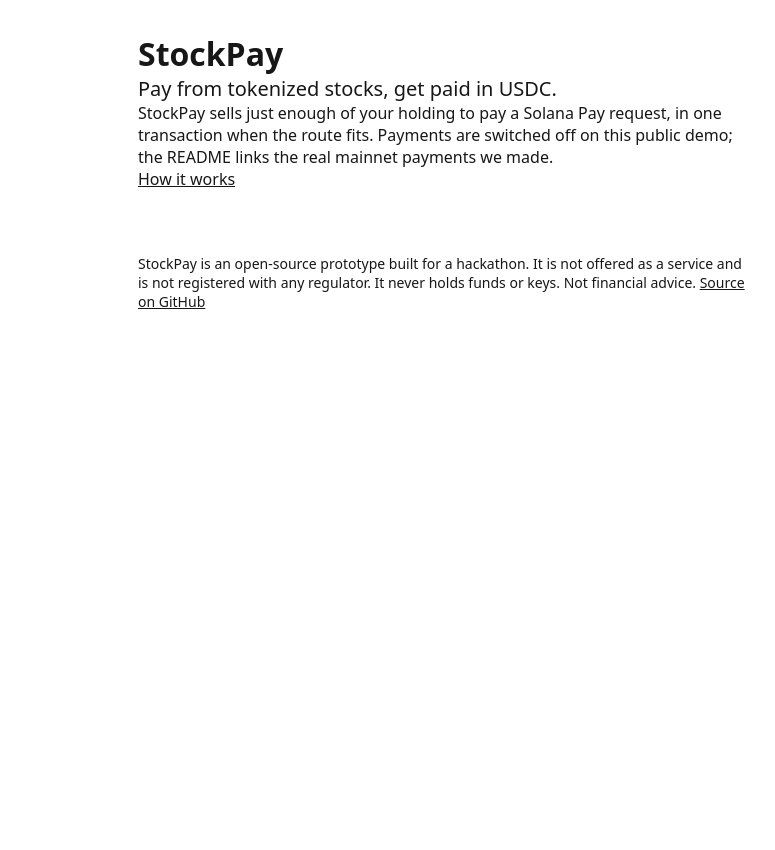
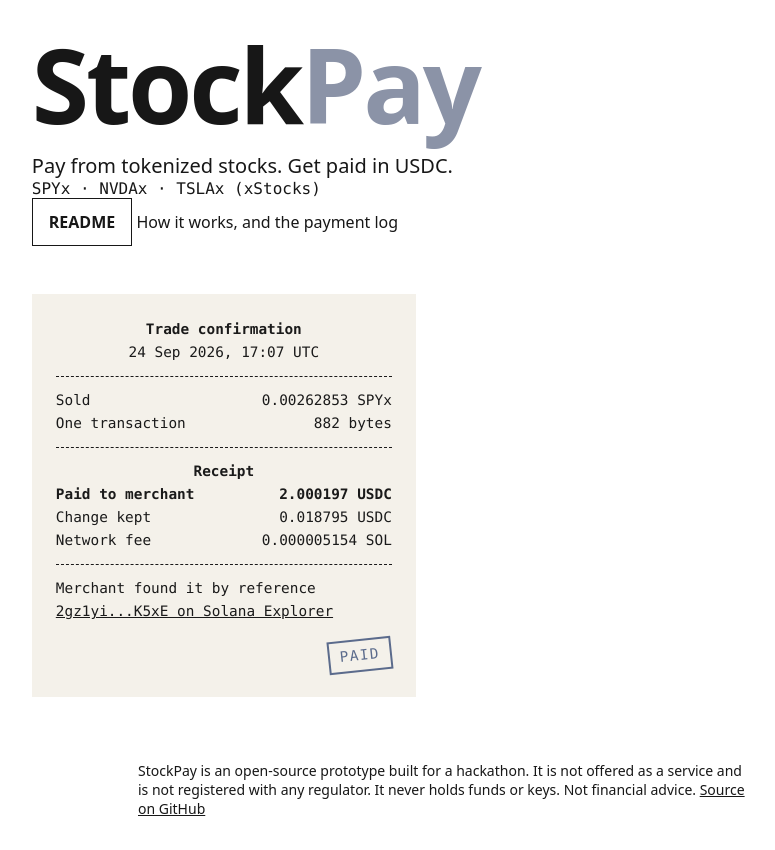
Before and after one commit to 0xLubna/stocksol, a Next.js app: page / in a window 1280 px wide. Shown: the whole page, without its empty margins (198-973 px from the left). Before the commit the page ends 800 px from the top, so only its background shows below. Built offline with nearby package versions, Linux system fonts and the light colour scheme.

Commit message:
payments switched off again on the public demo; the payment log covers SPYx, NVDAx and TSLAx

```diff
--- a/src/app/layout.tsx
+++ b/src/app/layout.tsx
@@ -4,7 +4,7 @@
 
 export const metadata: Metadata = {
   title: "StockPay",
-  description: "Pay a Solana Pay request from tokenized stocks and get paid in USDC. An open-source hackathon prototype.",
+  description: "Pay a Solana Pay request from tokenized stocks (SPYx, NVDAx, TSLAx) and get paid in USDC. An open-source hackathon prototype.",
 };
 
 export default function RootLayout({ children }: LayoutProps<"/">) {
--- a/src/app/page.tsx
+++ b/src/app/page.tsx
@@ -1,19 +1,103 @@
+import type { CSSProperties } from 'react';
 import { REPO_URL } from '../lib/site';
+
+const EXPLORER_TX = 'https://explorer.solana.com/tx/2gz1yidCKLjd4SvecSEavg4bnMFes1ka3J69iyQdH2c42uHug5J1Ti7jyaAUt9tqtKbdS98Et3omSLtsv78VK5xE';
+
+const MONO = 'ui-monospace, Menlo, monospace';
+const PAPER = '#f4f1ea';
+const INK = '#1a1a1a';
+const STAMP = '#5b6b8c';
+
+const page: CSSProperties = {
+  display: 'flex',
+  flexWrap: 'wrap',
+  alignItems: 'flex-start',
+  gap: '3rem',
+  maxWidth: '64rem',
+  margin: '0 auto',
+  padding: '2rem 1rem',
+  fontFamily: 'system-ui, sans-serif',
+};
+
+const receipt: CSSProperties = {
+  width: '100%',
+  maxWidth: '24rem',
+  fontFamily: MONO,
+  fontSize: '0.9rem',
+  lineHeight: 1.6,
+  padding: '1.5rem',
+  background: PAPER,
+  color: INK,
+};
+
+const rule: CSSProperties = { borderTop: `1px dashed ${INK}`, margin: '0.75rem 0' };
+const centred: CSSProperties = { textAlign: 'center' };
+
+function Row({ label, value, bold }: { label: string; value: string; bold?: boolean }) {
+  return (
+    <div style={{ display: 'flex', justifyContent: 'space-between', gap: '1rem', fontWeight: bold ? 700 : 400 }}>
+      <span>{label}</span>
+      <span>{value}</span>
+    </div>
+  );
+}
 
 export default function Home() {
   return (
-    <main style={{ maxWidth: 640, margin: '2rem auto', padding: '0 1rem', fontFamily: 'system-ui, sans-serif' }}>
-      <h1>StockPay</h1>
-      <p style={{ fontSize: '1.25rem' }}>Pay from tokenized stocks, get paid in USDC.</p>
-      <p>
-        StockPay sells just enough of your holding to pay a Solana Pay request, in one transaction when the route fits. Payments are
-        switched off on this public demo; the README links the real mainnet payments we made.
-      </p>
-      <p>
-        <a href={REPO_URL} target="_blank" rel="noreferrer" style={{ textDecoration: 'underline' }}>
-          How it works
-        </a>
-      </p>
+    <main style={page}>
+      <div style={{ flex: '1 1 20rem' }}>
+        <h1 aria-label="StockPay" style={{ fontSize: 'clamp(3rem, 12vw, 6.5rem)', lineHeight: 1, letterSpacing: '-0.03em', margin: '0 0 1rem' }}>
+          Stock<span style={{ color: '#8b93a7' }}>Pay</span>
+        </h1>
+        <p style={{ fontSize: '1.25rem' }}>Pay from tokenized stocks. Get paid in USDC.</p>
+        <p style={{ fontFamily: MONO }}>SPYx · NVDAx · TSLAx (xStocks)</p>
+        <p>
+          <a
+            href={REPO_URL}
+            target="_blank"
+            rel="noreferrer"
+            style={{ display: 'inline-block', padding: '0.75rem 1em', border: '1px solid currentColor', textDecoration: 'none', fontWeight: 600 }}
+          >
+            README
+          </a>{' '}
+          How it works, and the payment log
+        </p>
+      </div>
+
+      <section aria-label="Receipt for one mainnet payment" style={receipt}>
+        <div style={{ ...centred, fontWeight: 700 }}>Trade confirmation</div>
+        <div style={centred}>24 Sep 2026, 17:07 UTC</div>
+        <div style={rule} />
+        <Row label="Sold" value="0.00262853 SPYx" />
+        <Row label="One transaction" value="882 bytes" />
+        <div style={rule} />
+        <div style={{ ...centred, fontWeight: 700 }}>Receipt</div>
+        <Row label="Paid to merchant" value="2.000197 USDC" bold />
+        <Row label="Change kept" value="0.018795 USDC" />
+        <Row label="Network fee" value="0.000005154 SOL" />
+        <div style={rule} />
+        <div>Merchant found it by reference</div>
+        <div>
+          <a href={EXPLORER_TX} target="_blank" rel="noreferrer" style={{ color: INK, textDecoration: 'underline' }}>
+            2gz1yi...K5xE on Solana Explorer
+          </a>
+        </div>
+        <div style={{ textAlign: 'right', marginTop: '1rem' }}>
+          <span
+            style={{
+              display: 'inline-block',
+              textTransform: 'uppercase',
+              letterSpacing: '0.1em',
+              border: `2px solid ${STAMP}`,
+              color: STAMP,
+              padding: '0.2rem 0.6rem',
+              transform: 'rotate(-6deg)',
+            }}
+          >
+            Paid
+          </span>
+        </div>
+      </section>
     </main>
   );
 }
--- a/src/lib/site.ts
+++ b/src/lib/site.ts
@@ -4,6 +4,6 @@
  * Gates both flows on the public site: paying from stock on /pay and payment requests on /merchant.
  * When false, each page shows a notice instead of its flow. Typed as boolean so both branches type-check.
  */
-export const PAY_ENABLED: boolean = true;
+export const PAY_ENABLED: boolean = false;
 
 export const REPO_URL = 'https://github.com/0xLubna/stocksol';
```
Also changed, not shown: 2 other files (tests, documents, lock files or other folders).
